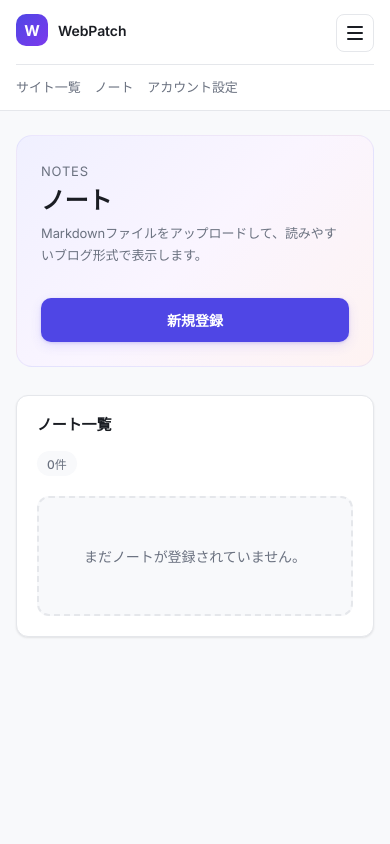
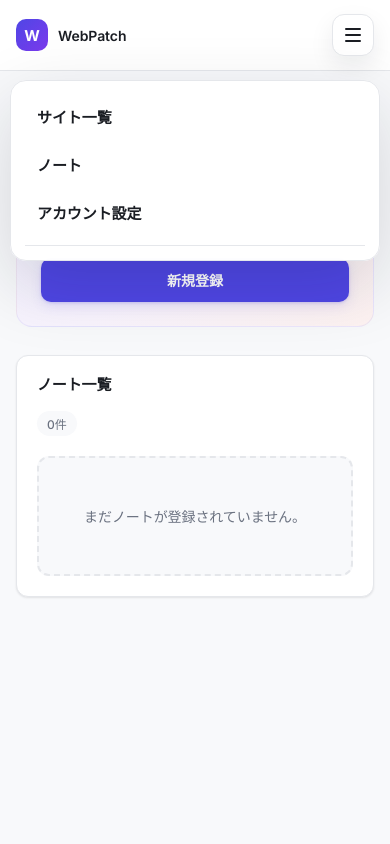
Before and after one commit to shotaueyama/webpatch, a PHP site: page /webpatch/notes in a window 390 px wide, after a click on "メニュー". Run offline with PHP 8.4, Linux system fonts and the light colour scheme; the visitor is signed in with stand-in values (Sample User, id 1); data that the repository does not hold is empty; some libraries are stand-ins or nearby versions.

Commit message:
Improve mobile header menu styling

```diff
--- a/styles.css
+++ b/styles.css
@@ -1727,7 +1727,7 @@
   top: 0;
   right: 0;
   left: 0;
-  z-index: 60;
+  z-index: 120;
 }
 
 body:has(.note-main) {
@@ -2979,13 +2979,18 @@
   }
 
   .app-header {
-    align-items: stretch;
-    padding: 12px 16px;
+    position: sticky;
+    align-items: center;
+    flex-wrap: nowrap;
+    gap: 12px;
+    padding: 14px 18px;
+    z-index: 120;
   }
 
   .header-left {
     order: 1;
-    flex: 0 0 auto;
+    flex: 1 1 auto;
+    min-width: 0;
   }
 
   .header-nav-desktop {
@@ -2995,17 +3000,33 @@
   .header-menu-button {
     display: inline-flex;
     order: 2;
+    width: 42px;
+    height: 42px;
+    flex: 0 0 auto;
     margin-left: auto;
+    border-radius: 12px;
+    box-shadow: 0 10px 24px rgba(18, 25, 38, 0.08);
   }
 
   .header-menu {
+    position: absolute;
+    top: calc(100% + 10px);
+    right: 14px;
+    left: 14px;
+    z-index: 130;
     display: none;
     order: 3;
-    width: 100%;
+    width: auto;
+    max-height: calc(100vh - 104px);
     flex-direction: column;
-    gap: 14px;
-    border-top: 1px solid var(--line);
-    padding-top: 12px;
+    gap: 16px;
+    overflow-y: auto;
+    border: 1px solid var(--line);
+    border-radius: 16px;
+    background: rgba(255, 255, 255, 0.98);
+    box-shadow: 0 24px 70px rgba(18, 25, 38, 0.16);
+    padding: 16px;
+    backdrop-filter: blur(14px);
   }
 
   .header-menu.open {
@@ -3013,15 +3034,35 @@
   }
 
   .header-nav-mobile {
-    display: inline-flex;
+    display: flex;
   }
 
   .header-menu .header-nav {
     order: 1;
     width: 100%;
     flex: 0 0 auto;
-    gap: 14px;
+    flex-direction: column;
+    align-items: stretch;
+    gap: 6px;
     margin-left: 0;
+    border-bottom: 1px solid var(--line);
+    padding-bottom: 12px;
+  }
+
+  .header-menu .header-nav a {
+    display: flex;
+    align-items: center;
+    min-height: 42px;
+    border-radius: 10px;
+    color: var(--text);
+    font-size: 15px;
+    font-weight: 600;
+    padding: 0 12px;
+  }
+
+  .header-menu .header-nav a:hover {
+    background: var(--accent-soft);
+    color: var(--accent);
   }
 
   .header-menu .user-menu {
@@ -3032,11 +3073,29 @@
 
   .header-menu .header-controls {
     order: 2;
-    flex-wrap: nowrap;
+    display: grid;
+    grid-template-columns: repeat(2, minmax(0, 1fr));
+    align-items: stretch;
+    justify-content: stretch;
+    gap: 10px;
     width: 100%;
     flex: 0 0 auto;
     margin-left: 0;
-    padding-bottom: 6px;
+    overflow: visible;
+    padding-bottom: 0;
+  }
+
+  .header-menu .header-controls > * {
+    width: 100%;
+    min-width: 0;
+  }
+
+  .header-menu .header-control-separator {
+    display: none;
+  }
+
+  .header-menu .save-status {
+    grid-column: 1 / -1;
   }
 
   .header-menu .file-panel {
@@ -3262,30 +3321,44 @@
 
   .app-header {
     flex-direction: row;
+    align-items: center;
     padding: 14px 16px;
   }
 
-  .header-menu .header-nav,
+  .header-menu {
+    right: 10px;
+    left: 10px;
+    padding: 14px;
+  }
+
+  .header-menu .header-nav {
+    align-items: stretch;
+    flex-direction: column;
+    flex-wrap: nowrap;
+  }
+
   .header-menu .header-controls {
-    align-items: center;
-    flex-direction: row;
-    flex-wrap: nowrap;
+    display: grid;
+    grid-template-columns: repeat(2, minmax(0, 1fr));
+    align-items: stretch;
+    flex-direction: unset;
+    flex-wrap: unset;
   }
 
   .header-menu .comment-mode-button,
   .header-menu .member-share-button,
   .header-menu .project-settings-button {
-    width: 38px;
-    padding: 0;
+    width: 100%;
+    padding: 0 10px;
   }
 
   .header-menu .comment-mode-button span:last-child,
   .header-menu .member-share-button span:last-child {
-    display: none;
+    display: inline;
   }
 
   .header-menu .mode-toggle {
-    min-width: 122px;
+    min-width: 0;
   }
 
   .header-menu .user-menu {
```
